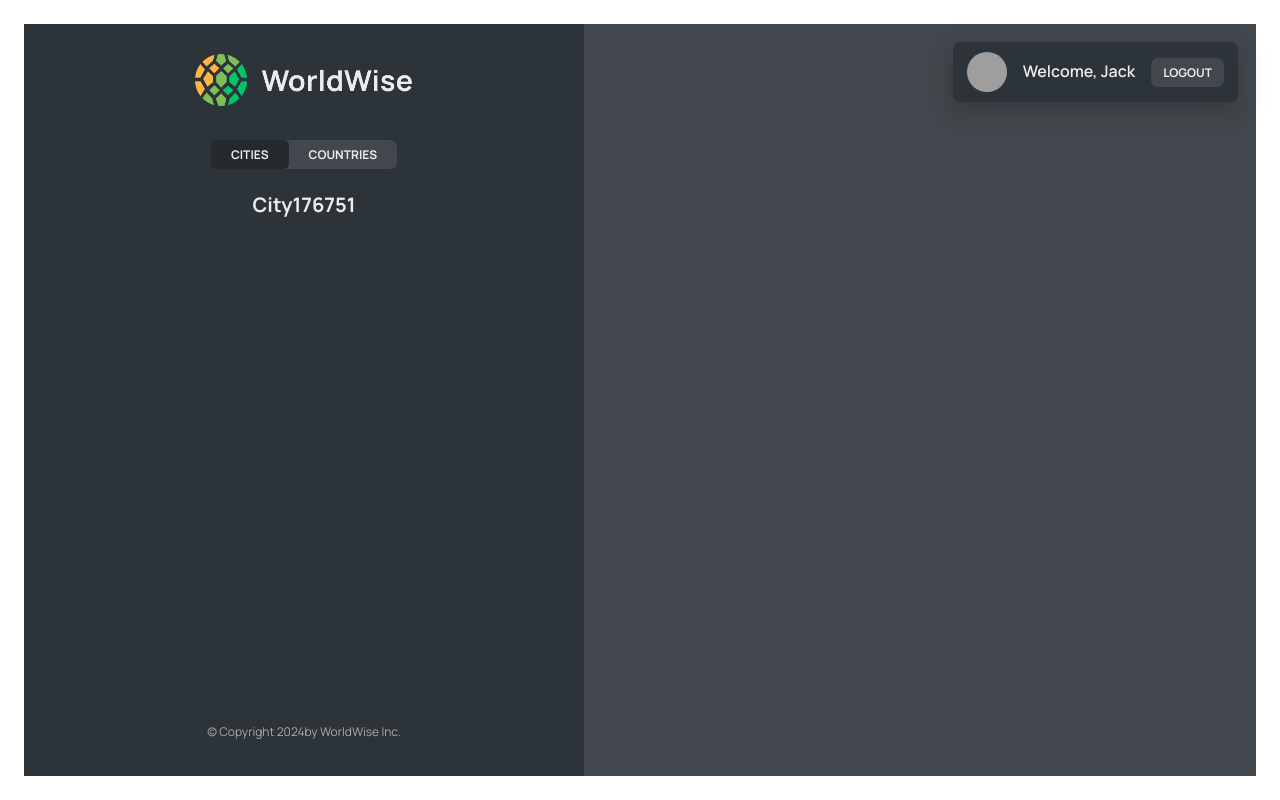
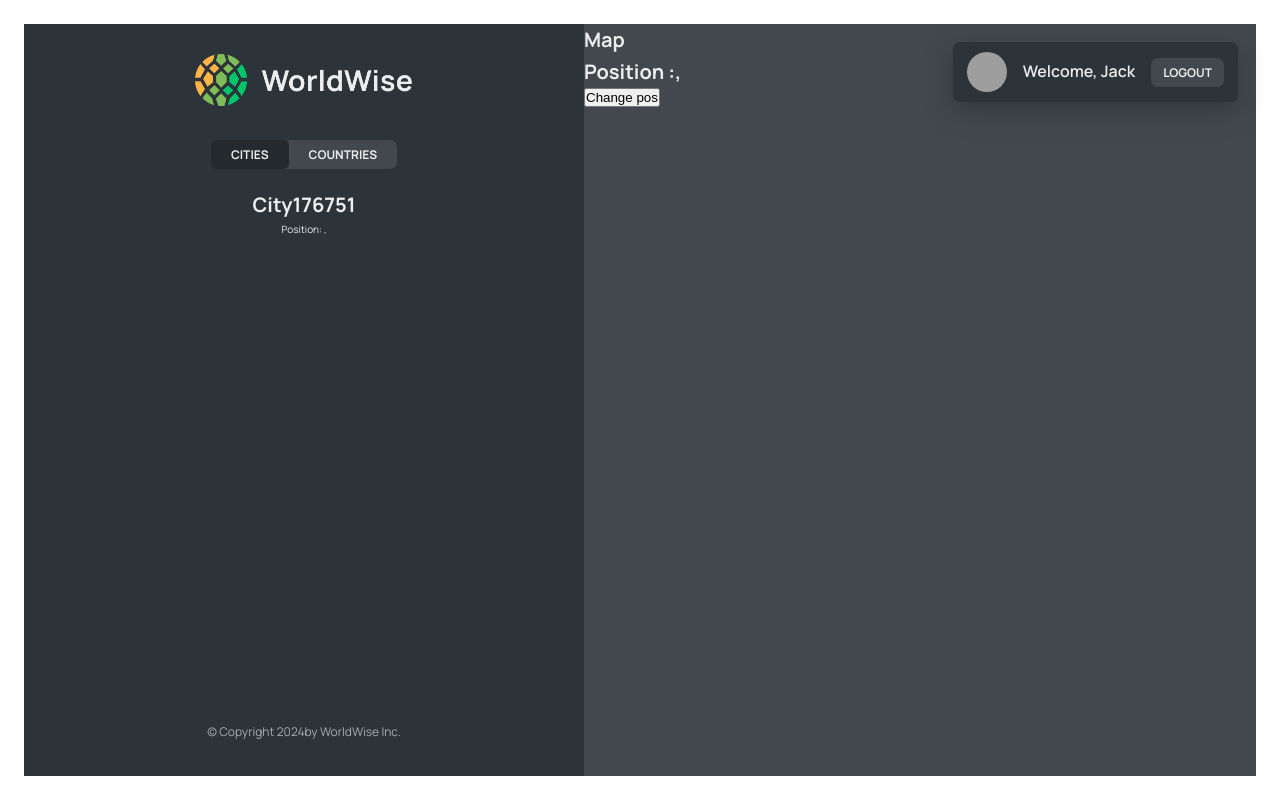
Before and after one commit to zeinabmontaghemi/worldwise, a React (Vite) app: page /app/cities/176751 in a window 1280 px wide. Built offline with nearby package versions, Linux system fonts and the light colour scheme; data requests are answered from the project's data file; grey boxes are pictures that could not be loaded.

Commit message:
reading and setting a quary string

```diff
--- a/src/components/City.jsx
+++ b/src/components/City.jsx
@@ -1,4 +1,4 @@
-import { useParams } from "react-router-dom";
+import { useParams, useSearchParams } from "react-router-dom";
 import styles from "./City.module.css";
 // import BackButton from "./BackButton";
 
@@ -12,6 +12,9 @@ const formatDate = (date) =>
 
 function City() {
   const { id } = useParams();
+  const [searchParams, setSearchParams] = useSearchParams();
+  const lat = searchParams.get("lat");
+  const lng = searchParams.get("lng");
 
   // TEMP DATA
   const currentCity = {
@@ -23,7 +26,14 @@ function City() {
 
   const { cityName, emoji, date, notes } = currentCity;
 
-  return <h1>City{id}</h1>;
+  return (
+    <>
+      <h1>City{id}</h1>
+      <p>
+        Position: {lat},{lng}
+      </p>
+    </>
+  );
 
   // return (
   //   <div className={styles.city}>
--- a/src/components/CityItem.jsx
+++ b/src/components/CityItem.jsx
@@ -9,10 +9,13 @@ const formatDate = (date) =>
   }).format(new Date(date));
 
 function CityItem({ city }) {
-  const { cityName, emoji, date, id } = city;
+  const { cityName, emoji, date, id, position } = city;
   return (
     <li>
-      <Link className={styles.cityItem} to={`${id}`}>
+      <Link
+        className={styles.cityItem}
+        to={`${id}?lat=${position.lat}&lng=${position.lng}}`}
+      >
         <span className={styles.emoji}>{emoji}</span>
         <h3 className={styles.name}>{cityName}</h3>
         <time className={styles.date}>{formatDate(date)}</time>
--- a/src/components/Map.jsx
+++ b/src/components/Map.jsx
@@ -1,7 +1,25 @@
+import { useSearchParams } from "react-router-dom";
 import styles from "./Map.module.css";
 
 function Map() {
-  return <div className={styles.mapContainer}></div>;
+  const [searchParams, setSearchParams] = useSearchParams();
+  const lat = searchParams.get("lat");
+  const lng = searchParams.get("lng");
+  return (
+    <div className={styles.mapContainer}>
+      <h1>Map</h1>
+      <h1>
+        Position :{lat},{lng}{" "}
+      </h1>
+      <button
+        onClick={() => {
+          setSearchParams({ lat: 23, lng: 50 });
+        }}
+      >
+        Change pos
+      </button>
+    </div>
+  );
 }
 
 export default Map;
```
